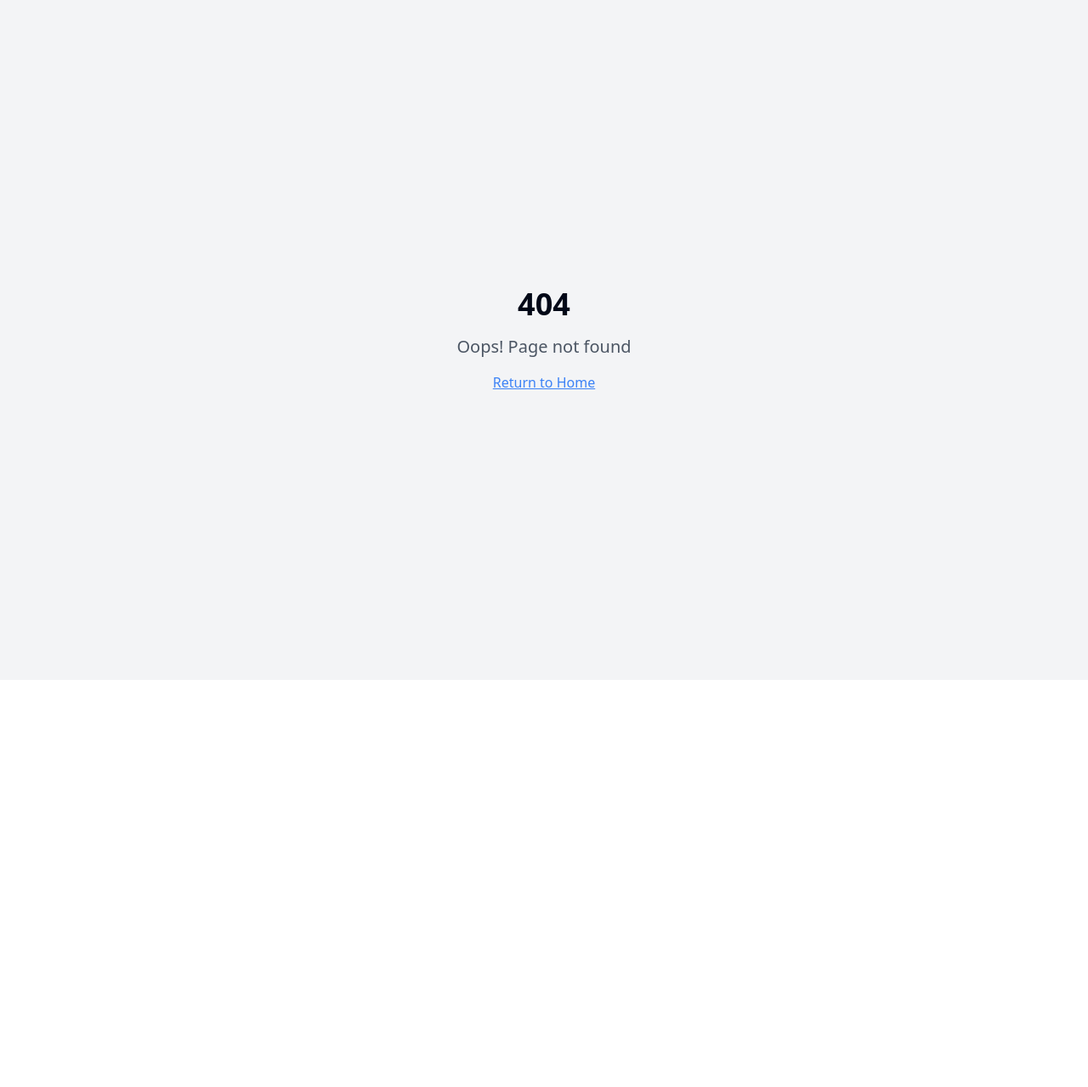
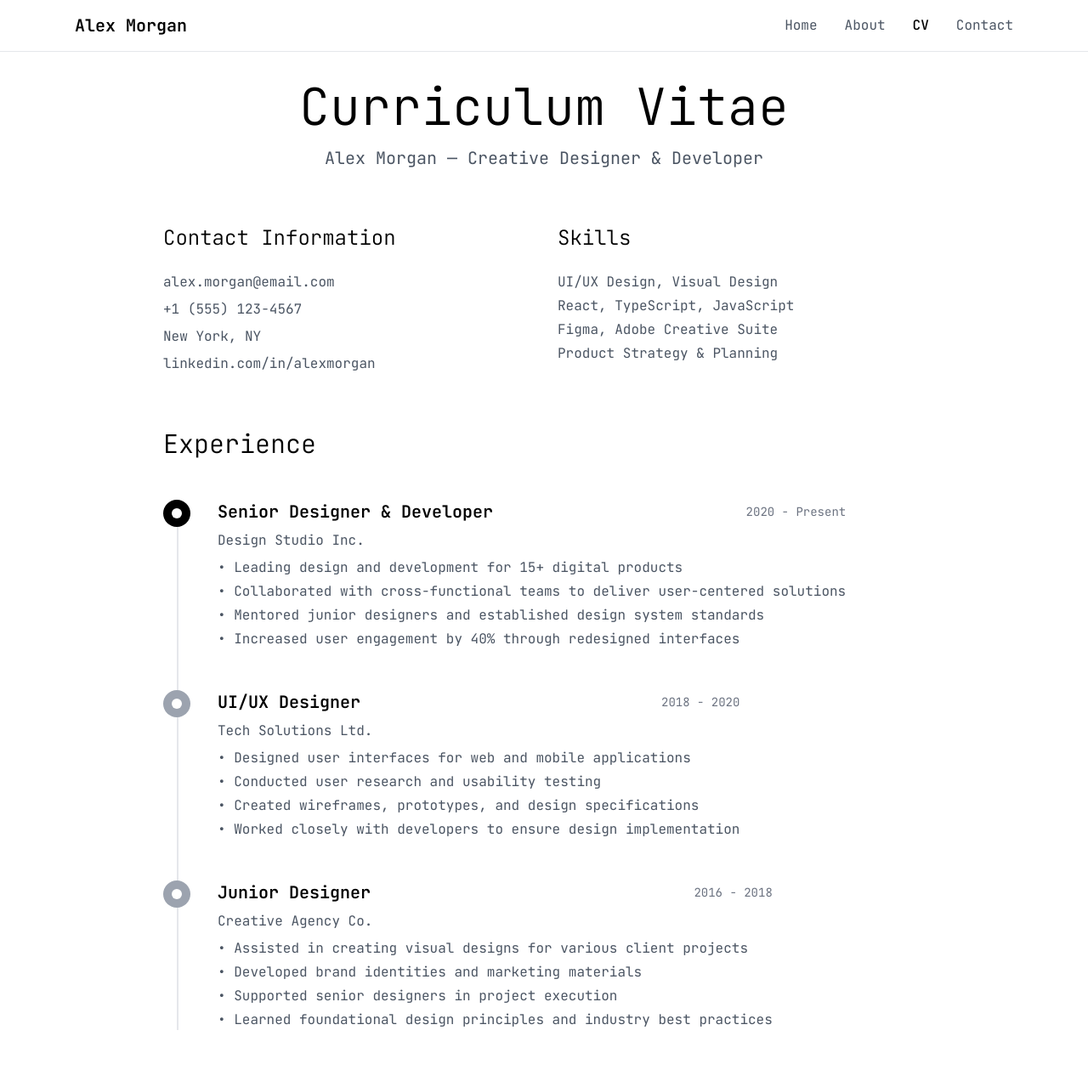
Before and after one commit to georgia-morrison/georgia-morrison-website, a React (Vite) app: page /cv in a window 1280 px wide. Before the commit this address had no page. Shown: the top 1279 px of the page at 85% size. Before the commit the page ends 800 px from the top, so only its background shows below. Built offline with nearby package versions, Linux system fonts and the light colour scheme.

Commit message:
Add CV page
Create a CV page with a timeline-style experience section.

```diff
--- a/src/App.tsx
+++ b/src/App.tsx
@@ -5,6 +5,7 @@ import { QueryClient, QueryClientProvider } from "@tanstack/react-query";
 import { BrowserRouter, Routes, Route } from "react-router-dom";
 import Index from "./pages/Index";
 import About from "./pages/About";
+import CV from "./pages/CV";
 import NotFound from "./pages/NotFound";
 
 const queryClient = new QueryClient();
@@ -18,6 +19,7 @@ const App = () => (
         <Routes>
           <Route path="/" element={<Index />} />
           <Route path="/about" element={<About />} />
+          <Route path="/cv" element={<CV />} />
           {/* ADD ALL CUSTOM ROUTES ABOVE THE CATCH-ALL "*" ROUTE */}
           <Route path="*" element={<NotFound />} />
         </Routes>
--- /dev/null
+++ b/src/pages/CV.tsx
@@ -0,0 +1,173 @@
+import { Button } from "@/components/ui/button";
+import { Link } from "react-router-dom";
+
+const CV = () => {
+  return (
+    <div className="min-h-screen bg-white font-mono">
+      {/* Navigation */}
+      <nav className="fixed top-0 left-0 right-0 z-50 bg-white border-b border-gray-200">
+        <div className="max-w-6xl mx-auto px-6 py-4">
+          <div className="flex justify-between items-center">
+            <Link to="/" className="text-xl font-semibold text-black">Alex Morgan</Link>
+            <div className="hidden md:flex space-x-8">
+              <Link to="/" className="text-gray-600 hover:text-black transition-colors">Home</Link>
+              <Link to="/about" className="text-gray-600 hover:text-black transition-colors">About</Link>
+              <Link to="/cv" className="text-black font-medium">CV</Link>
+              <a href="#contact" className="text-gray-600 hover:text-black transition-colors">Contact</a>
+            </div>
+          </div>
+        </div>
+      </nav>
+
+      {/* CV Content */}
+      <section className="pt-24 pb-20 px-6">
+        <div className="max-w-4xl mx-auto">
+          {/* Header */}
+          <div className="text-center mb-16">
+            <h1 className="text-5xl lg:text-6xl font-light text-black leading-tight mb-4">
+              Curriculum Vitae
+            </h1>
+            <p className="text-xl text-gray-600">
+              Alex Morgan — Creative Designer & Developer
+            </p>
+          </div>
+
+          {/* Personal Info */}
+          <div className="mb-16">
+            <div className="grid md:grid-cols-2 gap-8">
+              <div>
+                <h2 className="text-2xl font-light text-black mb-6">Contact Information</h2>
+                <div className="space-y-2 text-gray-600">
+                  <p>alex.morgan@email.com</p>
+                  <p>+1 (555) 123-4567</p>
+                  <p>New York, NY</p>
+                  <p>linkedin.com/in/alexmorgan</p>
+                </div>
+              </div>
+              <div>
+                <h2 className="text-2xl font-light text-black mb-6">Skills</h2>
+                <div className="space-y-1 text-gray-600">
+                  <p>UI/UX Design, Visual Design</p>
+                  <p>React, TypeScript, JavaScript</p>
+                  <p>Figma, Adobe Creative Suite</p>
+                  <p>Product Strategy & Planning</p>
+                </div>
+              </div>
+            </div>
+          </div>
+
+          {/* Experience Timeline */}
+          <div className="mb-16">
+            <h2 className="text-3xl font-light text-black mb-12">Experience</h2>
+            <div className="relative">
+              {/* Timeline line */}
+              <div className="absolute left-4 top-0 bottom-0 w-0.5 bg-gray-200"></div>
+
+              {/* Timeline items */}
+              <div className="space-y-12">
+                <div className="relative flex items-start">
+                  <div className="absolute left-0 w-8 h-8 bg-black rounded-full flex items-center justify-center">
+                    <div className="w-3 h-3 bg-white rounded-full"></div>
+                  </div>
+                  <div className="ml-16">
+                    <div className="flex items-center justify-between mb-2">
+                      <h3 className="text-xl font-semibold text-black">Senior Designer & Developer</h3>
+                      <span className="text-sm text-gray-500">2020 - Present</span>
+                    </div>
+                    <p className="text-gray-600 mb-2">Design Studio Inc.</p>
+                    <ul className="text-gray-600 space-y-1">
+                      <li>• Leading design and development for 15+ digital products</li>
+                      <li>• Collaborated with cross-functional teams to deliver user-centered solutions</li>
+                      <li>• Mentored junior designers and established design system standards</li>
+                      <li>• Increased user engagement by 40% through redesigned interfaces</li>
+                    </ul>
+                  </div>
+                </div>
+
+                <div className="relative flex items-start">
+                  <div className="absolute left-0 w-8 h-8 bg-gray-400 rounded-full flex items-center justify-center">
+                    <div className="w-3 h-3 bg-white rounded-full"></div>
+                  </div>
+                  <div className="ml-16">
+                    <div className="flex items-center justify-between mb-2">
+                      <h3 className="text-xl font-semibold text-black">UI/UX Designer</h3>
+                      <span className="text-sm text-gray-500">2018 - 2020</span>
+                    </div>
+                    <p className="text-gray-600 mb-2">Tech Solutions Ltd.</p>
+                    <ul className="text-gray-600 space-y-1">
+                      <li>• Designed user interfaces for web and mobile applications</li>
+                      <li>• Conducted user research and usability testing</li>
+                      <li>• Created wireframes, prototypes, and design specifications</li>
+                      <li>• Worked closely with developers to ensure design implementation</li>
+                    </ul>
+                  </div>
+                </div>
+
+                <div className="relative flex items-start">
+                  <div className="absolute left-0 w-8 h-8 bg-gray-400 rounded-full flex items-center justify-center">
+                    <div className="w-3 h-3 bg-white rounded-full"></div>
+                  </div>
+                  <div className="ml-16">
+                    <div className="flex items-center justify-between mb-2">
+                      <h3 className="text-xl font-semibold text-black">Junior Designer</h3>
+                      <span className="text-sm text-gray-500">2016 - 2018</span>
+                    </div>
+                    <p className="text-gray-600 mb-2">Creative Agency Co.</p>
+                    <ul className="text-gray-600 space-y-1">
+                      <li>• Assisted in creating visual designs for various client projects</li>
+                      <li>• Developed brand identities and marketing materials</li>
+                      <li>• Supported senior designers in project execution</li>
+                      <li>• Learned foundational design principles and industry best practices</li>
+                    </ul>
+                  </div>
+                </div>
+              </div>
+            </div>
+          </div>
+
+          {/* Education */}
+          <div className="mb-16">
+            <h2 className="text-3xl font-light text-black mb-8">Education</h2>
+            <div className="space-y-6">
+              <div>
+                <h3 className="text-xl font-semibold text-black">Bachelor of Fine Arts in Graphic Design</h3>
+                <p className="text-gray-600">New York University • 2012 - 2016</p>
+                <p className="text-gray-600 text-sm mt-1">Magna Cum Laude, Dean's List</p>
+              </div>
+            </div>
+          </div>
+
+          {/* Awards */}
+          <div className="mb-16">
+            <h2 className="text-3xl font-light text-black mb-8">Awards & Recognition</h2>
+            <div className="space-y-4">
+              <div className="flex justify-between items-start">
+                <div>
+                  <h3 className="font-semibold text-black">Best Digital Design Award</h3>
+                  <p className="text-gray-600">Design Excellence Awards</p>
+                </div>
+                <span className="text-sm text-gray-500">2023</span>
+              </div>
+              <div className="flex justify-between items-start">
+                <div>
+                  <h3 className="font-semibold text-black">Innovation in UX Design</h3>
+                  <p className="text-gray-600">UX Design Conference</p>
+                </div>
+                <span className="text-sm text-gray-500">2022</span>
+              </div>
+            </div>
+          </div>
+
+          {/* Download CV */}
+          <div className="text-center">
+            <Button className="bg-black hover:bg-gray-800 text-white px-8 py-3 rounded-none transition-all duration-300">
+              Download PDF Version
+            </Button>
+          </div>
+        </div>
+      </section>
+    </div>
+  );
+};
+
+export default CV;
```
